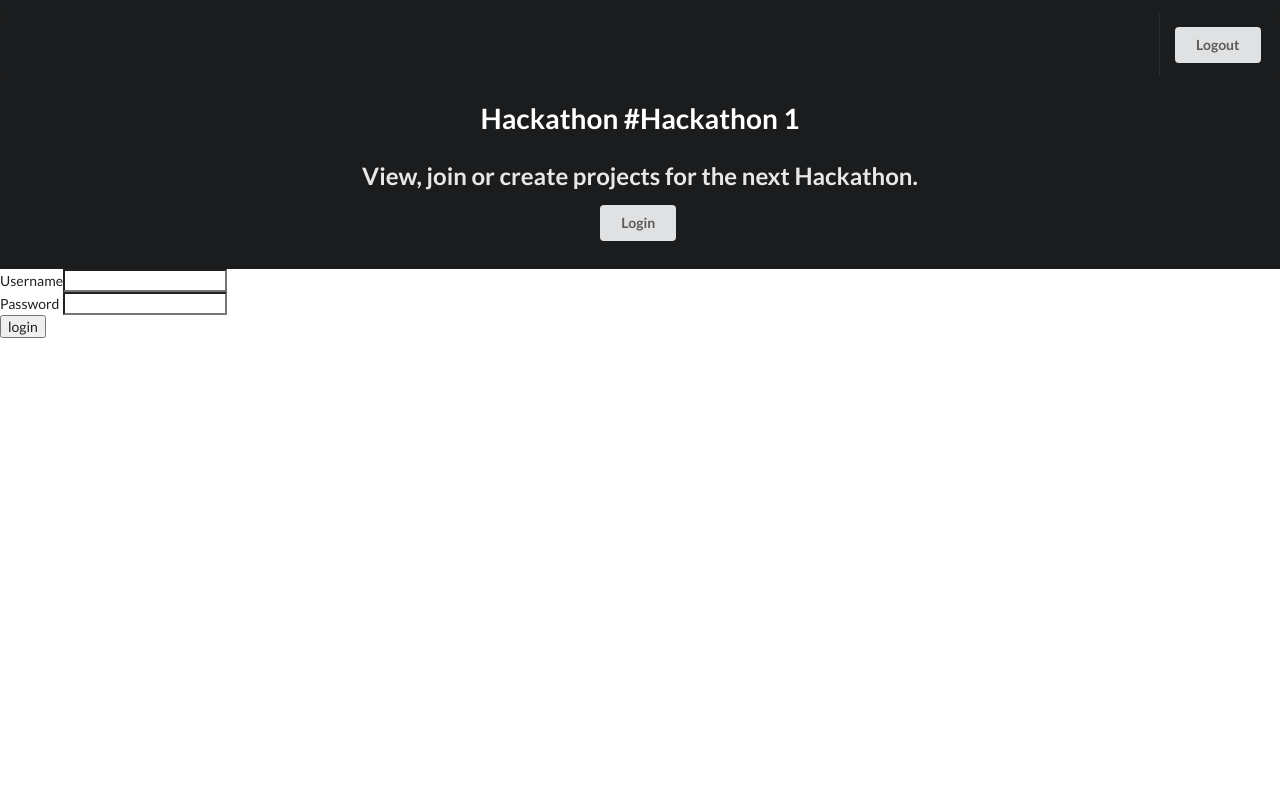
After one commit to matthewbyrdold/hackathon, a Django app: template templates/auth/login.html in a window 1280 px wide. The commit adds this page. Run offline with Django 3.2, Linux system fonts and the light colour scheme; the template is opened without the code that fills it: values that come from a table or form of the project are taken from there, others are empty; tables that the repository leaves empty hold one stand-in row (values such as "Sample post"); form fields are guessed from the names that the template uses; parts of the project's set-up code (start-up, migrations or seed data) failed here and were passed over; some libraries are stand-ins or nearby versions.

Commit message:
Generalised the header, so all pages support a login banner. Updated the project pages to use the new header.

```diff
--- a/projects/templates/projects/form_base.html
+++ b/projects/templates/projects/form_base.html
@@ -1,7 +1,6 @@
-{% extends 'projects/base.html' %}
+{% extends 'base.html' %}
 
 {% block header %}
-<div class="ui inverted vertical masthead center aligned segment">
 <div class="ui borderless compact inverted menu left attached">
     <div class="ui container">
         <a href="javascript:history.go(-1)" class="header item">
@@ -13,7 +12,6 @@
     <h1 class="ui inverted header">
         {% block form_header %}{% endblock %}
     </h1>
-    </div>
 </div>
 {% endblock %}
 
--- a/projects/templates/projects/index.html
+++ b/projects/templates/projects/index.html
@@ -1,7 +1,6 @@
-{% extends 'projects/base.html' %}
+{% extends 'base.html' %}
 
 {% block header %}
-<div class="ui inverted vertical masthead center aligned segment">
 <div class="ui text container">
     <h1 class="ui inverted header">
         {% if hackathon %}
@@ -13,7 +12,6 @@
     <h2>View, join or create projects for the next Hackathon.</h2>
     <a class="ui huge primary button" href="{% url 'projects:add_project' %}">Create <i class="plus icon"></i></a>
     <div class="ui huge primary button">Join<i class="right arrow icon"></i></div>
-    </div>
 </div>
 {% endblock %}
 
--- /dev/null
+++ b/templates/auth/base.html
@@ -0,0 +1,22 @@
+{% extends 'base.html' %}
+{% block header %}
+<div class="ui inverted vertical masthead center aligned segment">
+    <div class="ui text container">
+        <h1 class="ui inverted header">
+            {% if hackathon %}
+                Hackathon #{{ hackathon }}
+            {% else %}
+                Hackathon <i class="coffee icon"></i>
+            {% endif %}
+        </h1>
+        <h2>View, join or create projects for the next Hackathon.</h2>
+        {% if request.user.is_authenticated %}
+            <a class="ui huge primary button" href="{% url 'projects:add_project' %}">Create <i class="plus icon"></i></a>
+            <div class="ui huge primary button">Join<i class="right arrow icon"></i></div>
+            <a class="ui button" href="{% url 'django.contrib.auth.views.logout' %}?next={{request.path}}">Logout</a>
+        {% else %}
+        <a class="ui button" href="{% url 'django.contrib.auth.views.login' %}?next={{request.path}}">Login</a>
+        {% endif %}
+    </div>
+</div>
+{% endblock %}
--- /dev/null
+++ b/templates/auth/login.html
@@ -0,0 +1,36 @@
+{% extends "auth/base.html" %}
+
+{% block content %}
+
+{% if form.errors %}
+<p>Your username and password didn't match. Please try again.</p>
+{% endif %}
+
+{% if next %}
+    {% if user.is_authenticated %}
+    <p>Your account doesn't have access to this page. To proceed,
+    please login with an account that has access.</p>
+    {% else %}
+    <p>Please login to see this page.</p>
+    {% endif %}
+{% endif %}
+
+<form method="post" action="{% url 'auth_login' %}">
+{% csrf_token %}
+<table>
+<tr>
+    <td>{{ form.username.label_tag }}</td>
+    <td>{{ form.username }}</td>
+</tr>
+<tr>
+    <td>{{ form.password.label_tag }}</td>
+    <td>{{ form.password }}</td>
+</tr>
+</table>
+
+<input type="submit" value="login" />
+<input type="hidden" name="next" value="{{ next }}" />
+</form>
+
+
+{% endblock %}
--- /dev/null
+++ b/templates/base.html
@@ -0,0 +1,28 @@
+{% load staticfiles %}
+
+<!DOCTYPE html>
+
+<html lang="en">
+<head>
+    <link rel="stylesheet" type="text/css" href="{% static 'semantic/dist/semantic.min.css' %}" />
+    <script src="{% static 'semantic/dist/semantic.min.js' %}"></script>
+    <title>{% block title %}Hackathon{% endblock %}</title>
+<head>
+
+<body>
+<div class="ui inverted vertical masthead center aligned segment">
+<div class="ui menu inverted">
+    <div class="right menu">
+    {% if request.user.is_authenticated %}
+        <div class="item"><div class="ui primary button">Sign up</div></div>
+        <div class="item"><a href="{% url 'auth_login' %}?next={{ request.path }}"><div class="ui button">Log-in</div></a></div>
+    {% else %}
+    <div class="item"><a href="{% url 'auth_logout' %}?next={{request.path}}"><div class="ui button top right">Logout</div></a></div>
+    {% endif %}
+    </div>
+</div>
+    {% block header %}{% endblock %}
+</div>
+    {% block content %}{% endblock %}
+</body>
+</html>
```
Also changed, not shown: projects/templates/projects/base.html (deleted, +0 -16 lines), projects/templates/projects/project.html (+3 -4 lines). Lines whose indentation alone changed are shown as unchanged.
